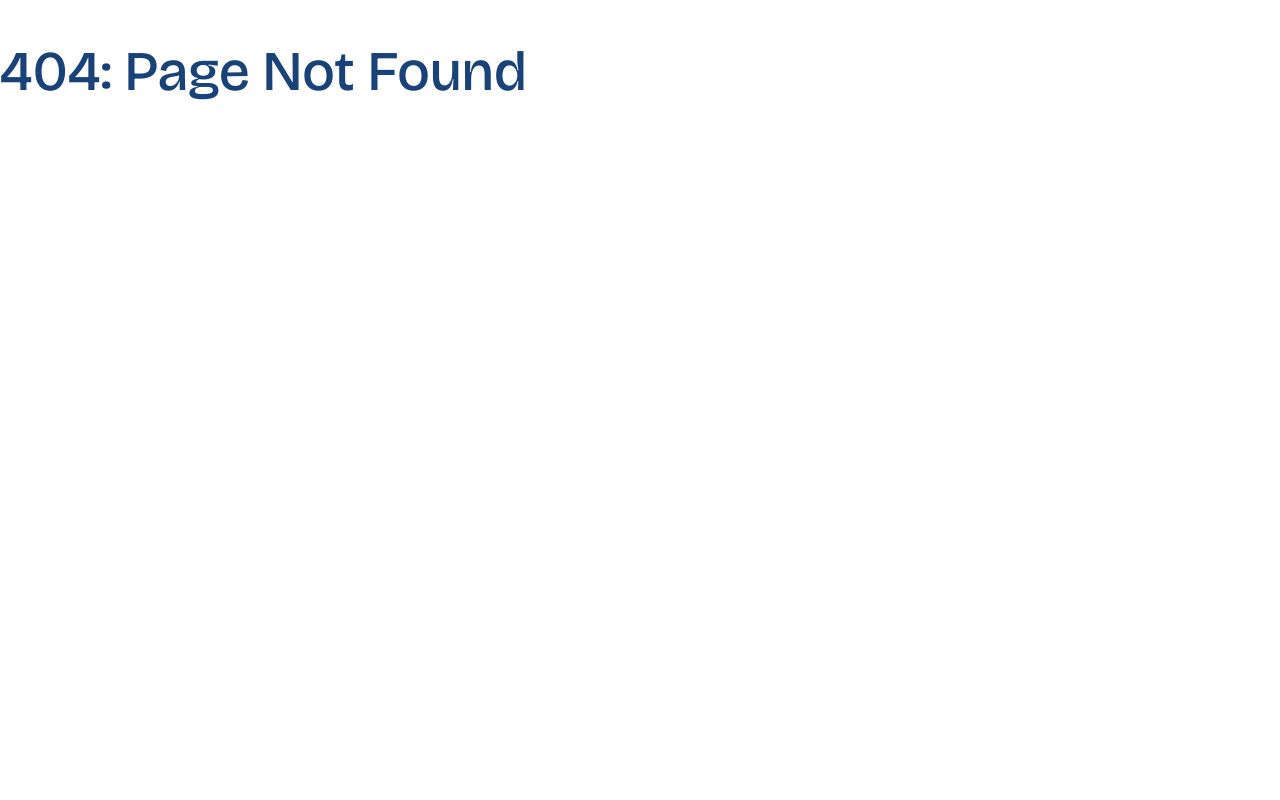
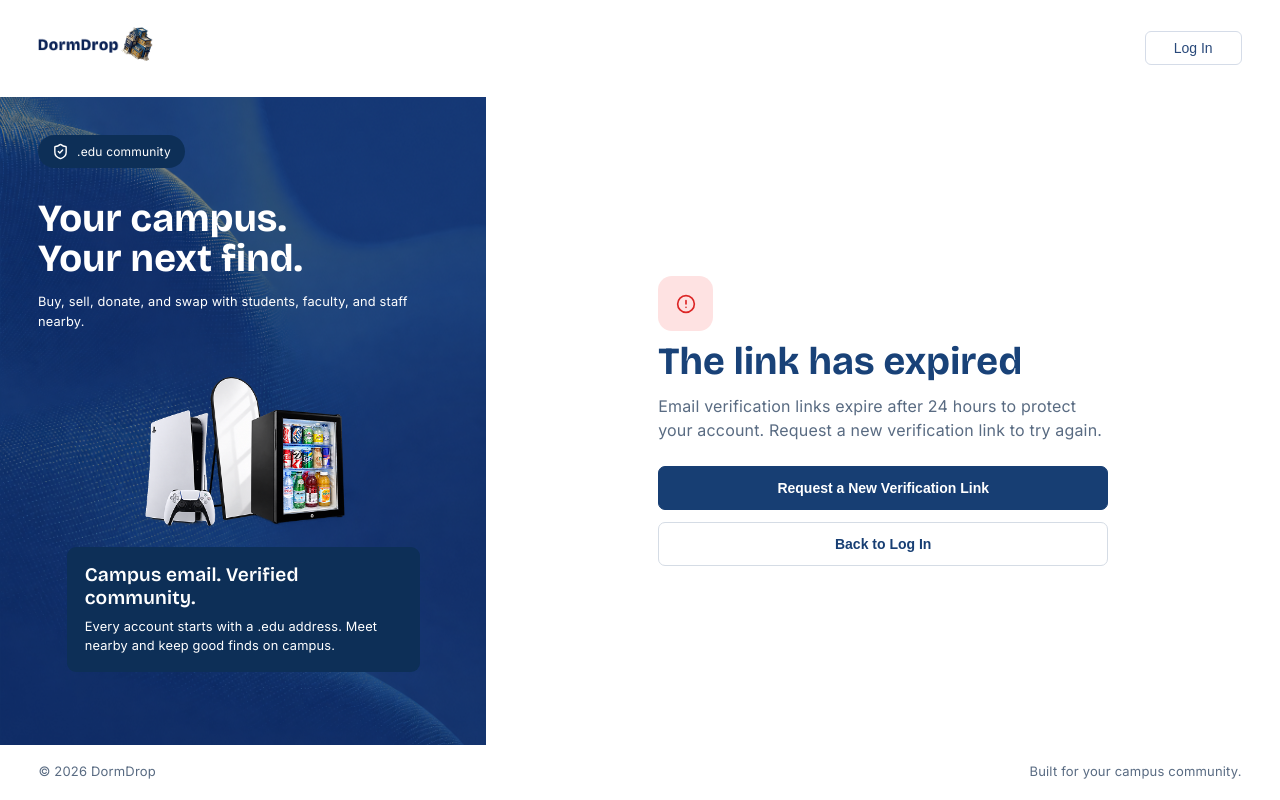
Before and after one commit to fiatbruno/dormdrop, a React (Vite) app in the folder frontend/: page /verification-expired in a window 1280 px wide. Before the commit this address had no page. Built offline with nearby package versions, Linux system fonts and the light colour scheme.

Commit message:
Added email verification success and expired pages and connect backend redirects based on verification link status

```diff
--- a/frontend/src/api/backendApi.js
+++ b/frontend/src/api/backendApi.js
@@ -22,5 +22,10 @@ export function registerUser(user) {
 export function loginUser(credentials) {
   return api.post("auth/login", credentials);
 }
+export function resendVerificationEmail(email) {
+  return api.post("/auth/resend-verification", {
+    email,
+  });
+}
 
 export default api;
--- /dev/null
+++ b/frontend/src/pages/EmailVerificationExpired/EmailVerificationExpired.css
@@ -0,0 +1,76 @@
+.verificationSuccessContent {
+  width: 100%;
+  max-width: 420px;
+  margin: 0 auto;
+  display: flex;
+  flex-direction: column;
+  align-items: flex-start;
+  gap: 16px;
+}
+
+.verificationExpiredIcon {
+  width: 55px;
+  height: 55px;
+  background-color: #fee2e2;
+  color: #dc2626;
+  border-radius: 14px;
+  display: flex;
+  justify-content: center;
+  align-items: center;
+  margin-bottom: 10px;
+}
+
+.verificationCollegeBox {
+  box-sizing: border-box;
+  width: 100%;
+  padding: 20px;
+  background-color: #f7f7f7;
+  border-radius: 10px;
+}
+
+.verificationCollegeBox h3 {
+  color: #142f60;
+  font-size: 16px;
+  margin: 0 0 8px;
+}
+
+.verificationCollegeBox p {
+  color: #65748b;
+  font-size: 13px;
+  margin: 0;
+}
+
+.verificationSuccessButtons {
+  display: flex;
+  flex-direction: column;
+  width: 100%;
+  gap: 12px;
+}
+
+.verificationSuccessButtons button {
+  width: 100%;
+  min-height: 44px;
+  border-radius: 7px;
+  cursor: pointer;
+  font-size: 14px;
+  font-weight: 600;
+}
+
+.verificationSuccessButtons .signupSubmitButton {
+  background-color: #173e73;
+  color: white;
+  border: 1px solid #173e73;
+}
+
+.verificationSuccessButtons .secondaryButton {
+  background-color: white;
+  color: #173e73;
+  border: 1px solid #d5dce5;
+}
+
+@media (max-width: 800px) {
+  .verificationSuccessContent {
+    max-width: 100%;
+    padding: 10px 0;
+  }
+}
--- /dev/null
+++ b/frontend/src/pages/EmailVerificationExpired/EmailVerificationExpired.jsx
@@ -0,0 +1,129 @@
+
+import { useState } from "react";
+import { useNavigate, useSearchParams } from "react-router-dom";
+import { CircleAlert } from "lucide-react";
+
+import { resendVerificationEmail } from "../../api/backendApi";
+
+import AuthLeftPanel from "../../components/AuthLeftPanel/AuthLeftPanel";
+import Footer from "../../components/Footer/Footer";
+import Button from "../../components/Button/Button";
+
+import logo from "../../assets/Logo.png";
+
+import "../Signup/Signup.css";
+import "../VerifyEmail/VerifyEmail.css";
+import "./EmailVerificationExpired.css";
+
+export default function EmailVerificationExpired() {
+  const navigate = useNavigate();
+  const [searchParams] = useSearchParams();
+
+  const [isSending, setIsSending] = useState(false);
+  const [error, setError] = useState("");
+
+
+  const token = searchParams.get("token");
+
+  function handleLogin() {
+    navigate("/login");
+  }
+
+  async function handleResend() {
+    if (!token || isSending) return;
+
+    setIsSending(true);
+    setError("");
+
+    try {
+      const response = await resendVerificationEmail(token);
+
+
+      const email = response.data.email;
+
+      navigate("/verify-email", {
+        state: { email },
+      });
+    } catch (error) {
+      setError("Unable to resend verification link. Please try again.");
+    } finally {
+      setIsSending(false);
+    }
+  }
+
+  return (
+    <div id="signupPage">
+
+      <header className="signupHeader">
+        <img
+          className="logo"
+          src={logo}
+          alt="DormDrop Logo"
+        />
+
+        <Button
+          className="loginButton"
+          onClick={handleLogin}
+        >
+          Log In
+        </Button>
+      </header>
+
+
+      <main className="signupMain">
+        <AuthLeftPanel />
+
+        <div className="signupRight">
+          <div className="verificationExpiredContent">
+
+
+            <div className="verificationExpiredIcon">
+              <CircleAlert size={20} />
+            </div>
+
+
+            <h1 className="signupTitle">
+              The link has expired
+            </h1>
+
+            <p className="signupSubtitle">
+              Email verification links expire after 24 hours
+              to protect your account. Request a new
+              verification link to try again.
+            </p>
+
+
+            {error && (
+              <p className="serverError" role="alert">
+                {error}
+              </p>
+            )}
+
+
+            <div className="verificationExpiredButtons">
+              <Button
+                className="signupSubmitButton"
+                onClick={handleResend}
+                disabled={isSending || !token}
+              >
+                {isSending
+                  ? "Sending..."
+                  : "Request a New Verification Link"}
+              </Button>
+
+              <Button
+                className="secondaryButton"
+                onClick={handleLogin}
+              >
+                Back to Log In
+              </Button>
+            </div>
+
+          </div>
+        </div>
+      </main>
+
+      <Footer />
+    </div>
+  );
+}
--- /dev/null
+++ b/frontend/src/pages/EmailVerificationSuccess/EmailVerificationSuccess.css
@@ -0,0 +1,89 @@
+.verificationSuccessContent {
+  width: 100%;
+  max-width: 420px;
+  margin: 0 auto;
+  display: flex;
+  flex-direction: column;
+  align-items: flex-start;
+  gap: 16px;
+}
+
+
+.verificationSuccessIcon {
+  width: 55px;
+  height: 55px;
+  background-color: #eaf6ee;
+  color: #27834c;
+  border-radius: 14px;
+  display: flex;
+  justify-content: center;
+  align-items: center;
+}
+
+.verificationSuccessBadge {
+  background-color: #eaf6ee;
+  color: #27834c;
+  padding: 7px 15px;
+  border-radius: 20px;
+  font-size: 12px;
+  font-weight: 500;
+}
+
+.verificationCollegeBox {
+  box-sizing: border-box;
+  width: 100%;
+  padding: 20px;
+  background-color: #f7f7f7;
+  border-radius: 10px;
+}
+
+.verificationCollegeBox h3 {
+  color: #142f60;
+  font-size: 16px;
+  margin: 0 0 8px;
+}
+
+.verificationCollegeBox p {
+  color: #65748b;
+  font-size: 13px;
+  margin: 0;
+}
+
+
+.verificationExpiredButtons {
+  display: flex;
+  flex-direction: column;
+  width: 100%;
+  gap: 12px;
+}
+
+.verificationExpiredButtons button {
+  width: 100%;
+  min-height: 44px;
+  border-radius: 7px;
+  cursor: pointer;
+  font-size: 14px;
+  font-weight: 600;
+}
+
+
+.verificationExpiredButtons .signupSubmitButton {
+  background-color: #173e73;
+  color: white;
+  border: 1px solid #173e73;
+}
+
+
+.verificationExpiredButtons .secondaryButton {
+  background-color: white;
+  color: #173e73;
+  border: 1px solid #d5dce5;
+}
+
+
+@media (max-width: 800px) {
+  .verificationSuccessContent {
+    max-width: 100%;
+    padding: 10px 0;
+  }
+}
--- /dev/null
+++ b/frontend/src/pages/EmailVerificationSuccess/EmailVerificationSuccess.jsx
@@ -0,0 +1,79 @@
+import { useNavigate } from "react-router-dom";
+import { CheckCircle2 } from "lucide-react";
+
+import AuthLeftPanel from "../../components/AuthLeftPanel/AuthLeftPanel";
+import Footer from "../../components/Footer/Footer";
+import Button from "../../components/Button/Button";
+
+import logo from "../../assets/Logo.png";
+
+import "../Signup/Signup.css";
+import "../VerifyEmail/VerifyEmail.css";
+import "./EmailVerificationSuccess.css";
+
+export default function EmailVerificationSuccess() {
+  const navigate = useNavigate();
+
+  function handleLogin() {
+    navigate("/login");
+  }
+
+//   function handleCompleteProfile() {
+//     navigate("/complete-profile");
+//   }
+
+  return (
+    <div id="signupPage">
+      <header className="signupHeader">
+        <img className="logo" src={logo} alt="DormDrop Logo" />
+
+        <Button className="loginButton" onClick={handleLogin}>
+          Log In
+        </Button>
+      </header>
+
+      <main className="signupMain">
+        <AuthLeftPanel />
+
+        <div className="signupRight">
+          <div className="verificationSuccessContent">
+            <div className="verificationSuccessIcon">
+              <CheckCircle2 size={20} />
+            </div>
+
+            <span className="verificationSuccessBadge">
+              Campus email verified
+            </span>
+
+            <h1 className="signupTitle">You're part of the campus</h1>
+
+            <p className="signupSubtitle">
+              Your email is verified. You’re ready to browse, message, and list
+              on DormDrop.
+            </p>
+
+            <div className="verificationCollegeBox">
+              <h3>Augustana College</h3>
+              <p>Campus email verified</p>
+            </div>
+
+            <div className="verificationSuccessButtons">
+              <Button className="signupSubmitButton" onClick={handleLogin}>
+                Log In
+              </Button>
+{/*
+              <Button
+                className="secondaryButton"
+
+                onClick={handleCompleteProfile}
+              >
+                Complete Your Profile
+              </Button> */}
+            </div>
+          </div>
+        </div>
+      </main>
+      <Footer />
+    </div>
+  );
+}
--- a/frontend/src/pages/VerifyEmail/VerifyEmail.jsx
+++ b/frontend/src/pages/VerifyEmail/VerifyEmail.jsx
@@ -53,7 +53,7 @@ export default function VerifyEmail() {
     console.log("Resend verification email to:", email);
 
     setResendMessage(
-      "Resend button works. Backend email service is not connected yet."
+      "Resend button works. Backend is not connected yet."
     );
   }
 
@@ -67,7 +67,6 @@ export default function VerifyEmail() {
 
   return (
     <div id="signupPage">
-      {/* HEADER */}
       <header className="signupHeader">
         <img className="logo" src={logo} alt="DormDrop Logo" />
 
@@ -79,7 +78,6 @@ export default function VerifyEmail() {
         </Button>
       </header>
 
-      {/* MAIN */}
       <main className="signupMain">
         <AuthLeftPanel />
 
```
Also changed, not shown: frontend/src/App.jsx (+10 -0 lines), frontend/src/pages/Login/Login.css (+6 -36 lines), frontend/src/pages/Signup/Signup.css (+1 -7 lines), frontend/src/pages/Signup/Signup.jsx (+1 -6 lines), 2 other files (tests, documents, lock files or other folders).
